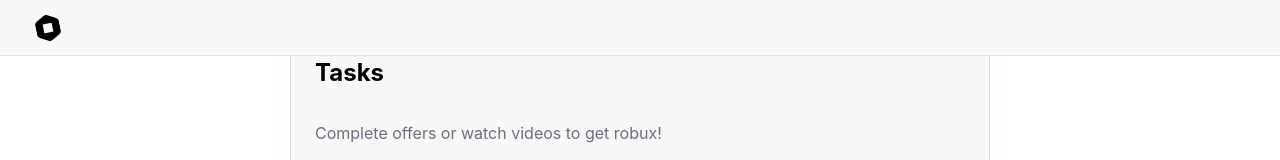
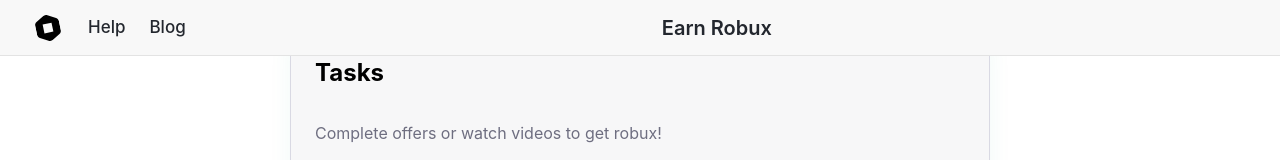
Before and after one commit to BFHWEBSOL/rbxdeals, a Next.js app: page /Earn in a window 1280 px wide. Shown: the top 160 px of the page. Built offline with nearby package versions, Linux system fonts and the light colour scheme; sample sign-in values are in the browser's storage.

Commit message:
Navbar: update nav links and page title logic for logged-in and not-logged-in users; logo always links to home

```diff
--- a/src/components/Navbar.tsx
+++ b/src/components/Navbar.tsx
@@ -11,12 +11,17 @@
 
   // Map routes to titles
   const routeTitles: { [key: string]: string } = {
-    "/Earn": "Earn",
+    "/Earn": "Earn Robux",
     "/Withdraw": "Withdraw",
     "/referrals": "Referrals",
     "/dashboard": "Dashboard",
     "/offers": "Offers",
     "/": "Home",
+    "/privacy": "Privacy Policy",
+    "/login": "Login",
+    "/signup": "Sign Up",
+    "/auth": "Auth",
+    "/postback": "Postback",
   };
   const pageTitle = routeTitles[pathname] || "";
 
@@ -25,19 +30,28 @@
       {/* Left: Logo and Nav Links */}
       <div className="flex items-center gap-6 min-w-max">
         <Link href="/">
-          <Image src="/images/rbx.svg" alt="Robuminer Logo" width={32} height={32} className="-rotate-12" />
+          <Image src="/images/rbx.svg" alt="Robuminer Logo" width={32} height={32} className="-rotate-12 cursor-pointer" />
         </Link>
-        {user && (
-          <div className="flex items-center gap-6 text-[17px] font-medium text-[#23272e]">
-            <Link href="/Earn">Earn</Link>
-            <Link href="/Withdraw">Withdraw</Link>
-            <Link href="/referrals">Referrals</Link>
-          </div>
-        )}
+        <div className="flex items-center gap-6 text-[17px] font-medium text-[#23272e]">
+          {user ? (
+            <>
+              <Link href="/Earn">Earn Robux</Link>
+              <Link href="#faq">Help</Link>
+              <Link href="#blogs">Blog</Link>
+              <Link href="/Withdraw">Withdraw</Link>
+              <Link href="/referrals">Referrals</Link>
+            </>
+          ) : (
+            <>
+              <Link href="#faq">Help</Link>
+              <Link href="#blogs">Blog</Link>
+            </>
+          )}
+        </div>
       </div>
       {/* Center: Page Title */}
       <div className="flex-1 flex justify-center">
-        {user && pageTitle && (
+        {pageTitle && (
           <span className="text-xl font-semibold text-[#23272e]">{pageTitle}</span>
         )}
       </div>
```
